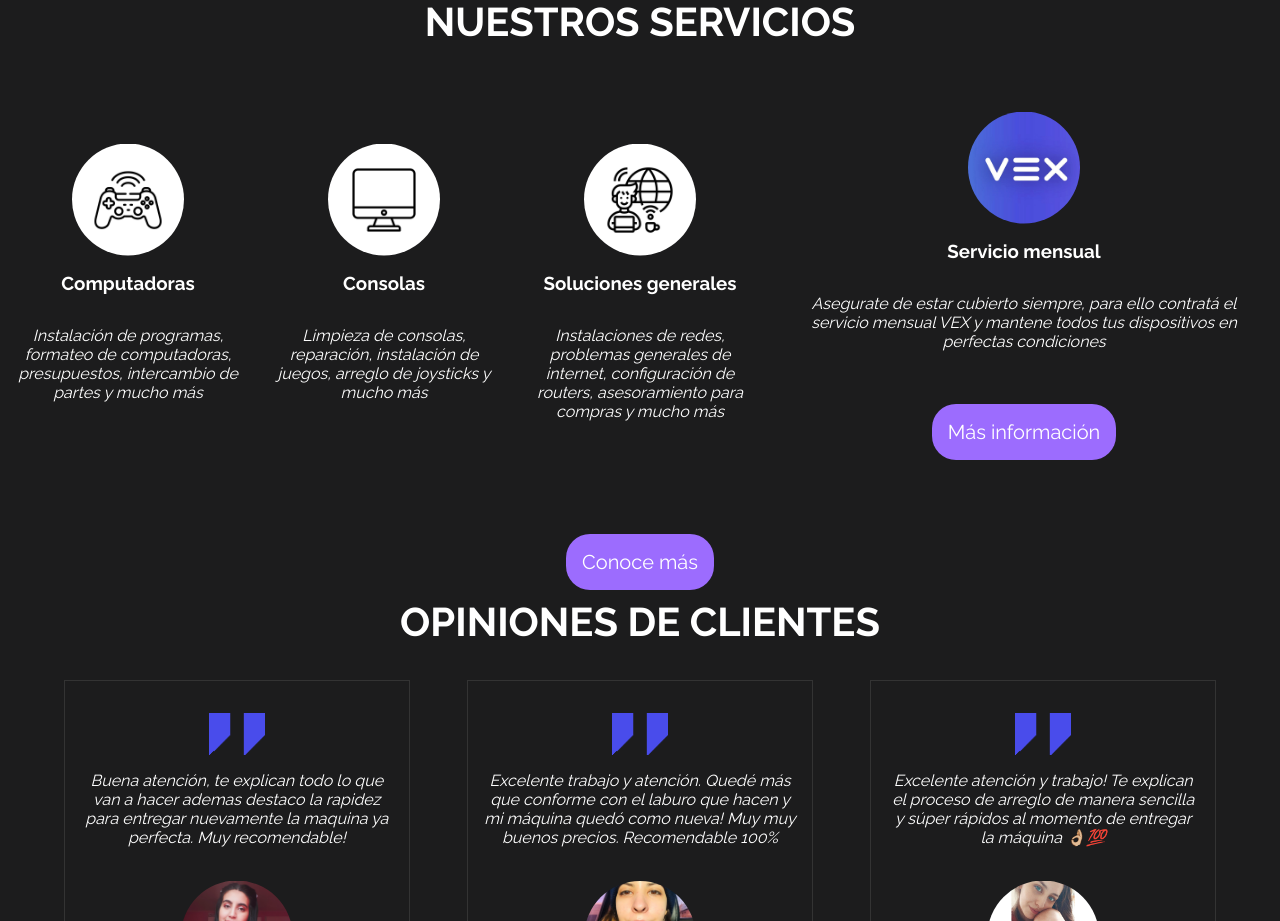
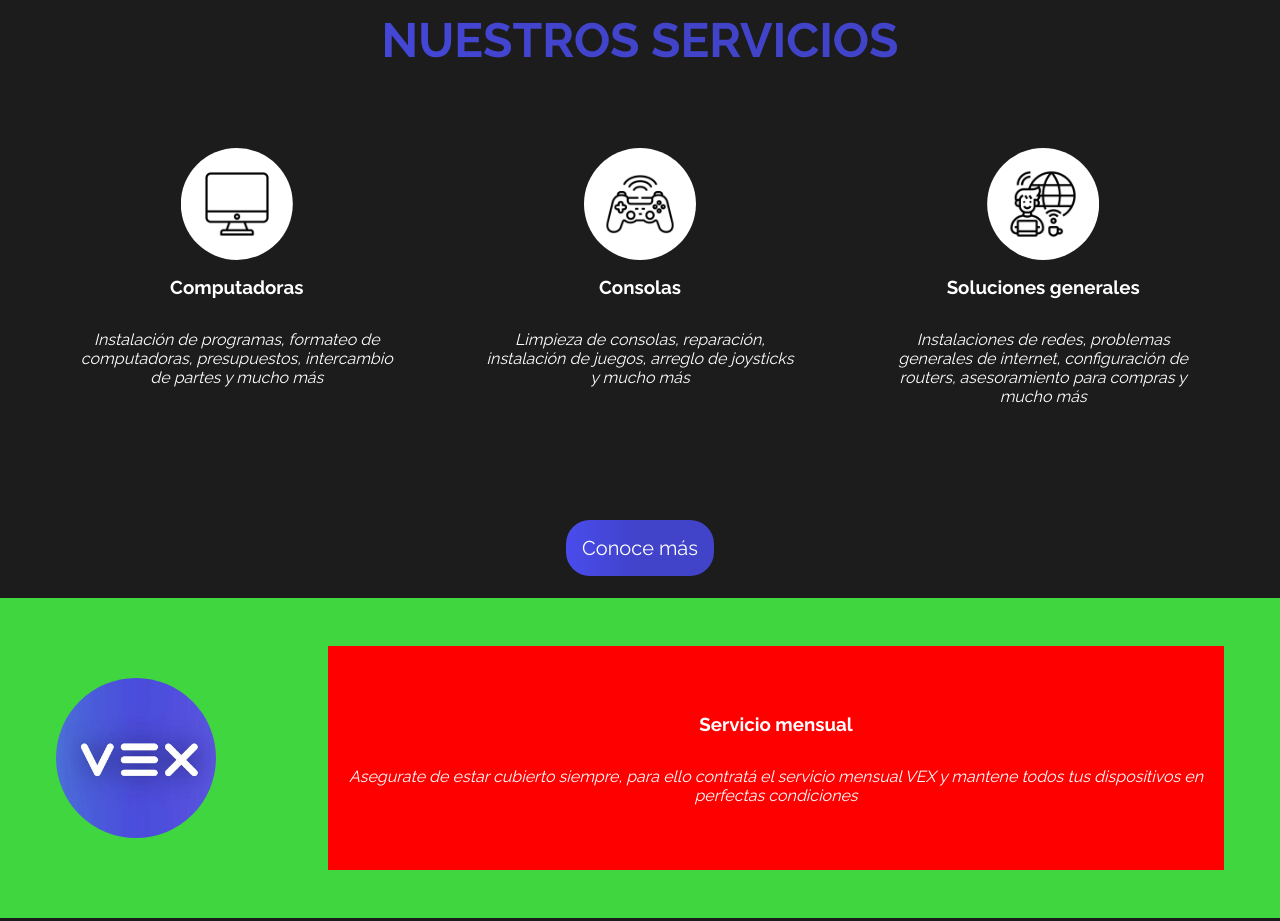
Before and after one commit to Julianpaullopez/VEX, a plain HTML site: page index.html in a window 1280 px wide. Shown: the part 802-1723 px from the top of the page. Drawn offline with Linux system fonts and the light colour scheme.

Commit message:
Versión 1.5

```diff
--- a/index.html
+++ b/index.html
@@ -36,35 +36,51 @@
     <!------------------------------MEDIO-------------------------------------------------------------------------->
 
             <section class="serviciovex">
-                <h1 class="h1serviciovex">NUESTROS SERVICIOS</h1>
+                <h1 class="titulos">NUESTROS SERVICIOS</h1>
                 <div class="contenedorserviciovex">
                     <div class="servicio1">
-                        <img src="assets/s1.png" alt="" class="imgservicio">
+                        <img src="assets/s2.png" alt="" class="imgservicio">
                         <h3 class="h3servicio">Computadoras</h3>
                         <p class="pservicio">Instalación de programas, formateo de computadoras, presupuestos, intercambio de partes y mucho más</p>
                     </div>
+
+                    <div class="separacion"></div>
+
                     <div class="servicio2">
-                        <img src="assets/s2.png" alt="" class="imgservicio">
+                        <img src="assets/s1.png" alt="" class="imgservicio">
                         <h3 class="h3servicio">Consolas</h3>
                         <p class="pservicio">Limpieza de consolas, reparación, instalación de juegos, arreglo de joysticks y mucho más</p>
                     </div>
+
+                    <div class="separacion"></div>
+
                     <div class="servicio3">
                         <img src="assets/s3.png" alt="" class="imgservicio">
                         <h3 class="h3servicio">Soluciones generales</h3>
                         <p class="pservicio">Instalaciones de redes, problemas generales de internet, configuración de routers, asesoramiento para compras y mucho más</p>
                     </div>
-                    <div class="servicio4">
-                        <img src="assets/s4.jpg" alt="" class="imgservicio">
-                        <h3 class="h3servicio">Servicio mensual</h3>
-                        <p class="pservicio">Asegurate de estar cubierto siempre, para ello contratá el servicio mensual VEX y mantene todos tus dispositivos en perfectas condiciones</p>
-                        <a href="#" class="bots4">Más información</a>
-                    </div>
                 </div>
                 <a href="www.facebook.com/vexsoltec/reviews" class="bot">Conoce más</a>
             </section>
+
+            <section class="serviciovex2">
+                <div class="img">
+                    <img src="assets/s4.jpg" alt="" class="imgservicio2">
+                </div>
+                <div class="contenedorserviciovex2">
+                    <h3 class="h3servicio">Servicio mensual</h3>
+                    <p class="pservicio">Asegurate de estar cubierto siempre, para ello contratá el servicio mensual VEX y mantene todos tus dispositivos en perfectas condiciones</p>
+                </div>
+            </section>
+
+
+
+
+
+
     <!---------------------------valoraciones start---------------------------->
             <section class="valoraciones">
-                <h1 class="h1valoraciones">OPINIONES DE CLIENTES</h1>
+                <h1 class="titulos">OPINIONES DE CLIENTES</h1>
                 <div class="contenedorvaloraciones">
                     <div class="valoracion1">
                         <img src="Assets/Valoraciones/quote.png" alt="quote" class="quote">
@@ -114,10 +130,9 @@
                         </div>
                     </div>
                 </div>
-                <a href="www.facebook.com/vexsoltec/reviews" class="botonvaloraciones">Conoce más</a>
+                <a href="www.facebook.com/vexsoltec/reviews" class="bot">Conoce más</a>
             </section>
 
-    <!---------------------------valoraciones end---------------------------->
 
 
 
--- a/interfaz.css
+++ b/interfaz.css
@@ -1,4 +1,4 @@
-@import url('https://fonts.googleapis.com/css2?family=Raleway:wght@100;300;400;500;700&display=swap');
+@import url('https://fonts.googleapis.com/css2?family=Raleway:wght@100;300;400;500;700;900&display=swap');
 
 
 
@@ -9,17 +9,13 @@
     padding: 0;
     box-sizing: border-box;
 }
-:root{
-    --main-color:#494ceb;
-    --border: .1rem solid white;
-}
-
 .grid{
     display:grid;
     grid-template-columns: 100%;
-    grid-template-rows: 100vh 75vh 75vh 30vh;
+    grid-template-rows: 100vh 75vh 40vh 75vh 30vh;
     grid-template-areas:    "inicio"
                             "serviciovex"
+                            "serviciovex2"
                             "valoraciones"
                             "footer";
 }
@@ -91,44 +87,36 @@
         opacity: 0.5;
         z-index:5;
     }
-/*----------------inicio end------------------*/
+/*----------------INICIO END------------------*/
 
-/*----------------serviciovex start------------------*/
+/*----------------MEDIO START------------------*/
 .serviciovex{
     grid-area: serviciovex;
-    background-color: #1c1c1d; /* #1c1c1c */
+    background-color:#1c1c1d; /* #1c1c1d */
     width: 100%;
     display:flex;
     flex-flow: column wrap;
     justify-content: center;
     align-items: center;
-
 }
-    .h1serviciovex{
+    .titulos{
         text-align: center;
-        color: white;
         width: 100%;
-        font-weight: bold;
-        font-size: 2.5rem;
-
+        font-weight:bold;
+        font-size: 3rem;
+        background-image: linear-gradient(90deg,#494ceb,#4143c9 50%);
+        -webkit-background-clip: text;
+        -webkit-text-fill-color: transparent;
+        background-clip: text;
     }
     .contenedorserviciovex{
         display:flex;
-        margin: auto;
+        margin-top: 1rem;
+        margin-bottom: 1rem;
         flex-flow: row wrap;
-        width: 100%;
+        width: 90%;
         height: 70%;
         text-align: center;
-    }
-    .bot{
-        text-decoration: none;
-        background: #9c6cfe;
-        color: white;
-        border-radius: 1.5rem;
-        text-align: center;
-        font-size: 1.25rem;
-        padding: 1rem;
-        margin-bottom: 0.5rem;
     }
         .servicio1{
             background-color: #1c1c1d;
@@ -137,8 +125,7 @@
             justify-content: center;
             align-items: center;
             align-content: center;
-            width: 20%;
-
+            width: 30%;
         }
                                                 .imgservicio{
                                                     clip-path: circle();
@@ -155,7 +142,6 @@
                                                     font-style:italic;
                                                     height: 30%;
                                                     text-overflow: ellipsis;
-
                                                 }
         .servicio2{
             background-color: #1c1c1d;
@@ -164,9 +150,7 @@
             justify-content: center;
             align-items: center;
             align-content: center;
-
-            width: 20%;
-
+            width: 30%;
         }
         .servicio3{
             background-color: #1c1c1d;
@@ -175,33 +159,54 @@
             justify-content: center;
             align-items: center;
             align-content: center;
-
-            width: 20%;
-
+            width: 30%;
         }
-        .servicio4{
-            background-color:#1c1c1d;
-            display: flex;
-            flex-flow: column wrap;
-            justify-content: center;
-            align-items: center;
-            align-content: center;
-
-            width: 40%;
-        }
-        .bots4{
-
+    .bot{
+        display: block;
         text-decoration: none;
-        background: #9c6cfe;
         color: white;
         border-radius: 1.5rem;
         text-align: center;
         font-size: 1.25rem;
         padding: 1rem;
         margin-bottom: 0.5rem;
+        background-image: linear-gradient(90deg,#494ceb,#4143c9 50%);
+    }
+
+
+/*---Comienzo area de servicio vex mensual---*/
+    .serviciovex2{
+        grid-area: serviciovex2;
+        background-color:#1c1c; /* #1c1c1d */
+        width: 100%;
+        display:flex;
+        flex-flow: column wrap;
+        justify-content: center;
+        align-items: center;
+    }
+    .img{
+        display:flex;
+        flex-flow: column wrap;
+        width: auto;
+    }
+        .imgservicio2{
+            clip-path: circle();
+            height:10rem;
         }
-/*----------------serviciovex end------------------*/
-/*----------------valoraciones start------------------*/
+    .contenedorserviciovex2{
+        display:flex;
+        margin-top: 1rem;
+        margin-bottom: 1rem;
+        flex-flow: column wrap;
+        width: 70%;
+        height: 70%;
+        text-align: center;
+        background-color: red;
+        justify-content: center;
+    }
+
+
+/*---Comienzo area de valoraciones---*/
 .valoraciones{
     grid-area: valoraciones;
     background-color: #1c1c1d;
@@ -210,34 +215,16 @@
     flex-flow: column wrap;
     justify-content: center;
     align-items: center;
-
 }
-    .h1valoraciones{
-        text-align: center;
-        color: white;
-        width: 100%;
-        font-weight: bold;
-        font-size: 2.5rem;
-
-    }
+    /*h1*/
     .contenedorvaloraciones{
         display:flex;
-        margin: auto;
+        margin-top: 1rem;
+        margin-bottom: 1rem;
         flex-flow: row wrap;
         width: 90%;
         height: 70%;
         text-align: center;
-    }
-    .botonvaloraciones{
-        display: block;
-        text-decoration: none;
-        background: #9c6cfe;
-        color: white;
-        border-radius: 1.5rem;
-        text-align: center;
-        font-size: 1.25rem;
-        padding: 1rem;
-        margin-bottom: 0.5rem;
     }
         .valoracion1{
             width: 30%;
@@ -295,9 +282,9 @@
         .separacion{
             width: 5%;
         }
+    /*boton ahref*/
 
 
-/*----------------valoraciones end------------------*/
 /*---------------------------------------------CONTACTO----------------------------------------------------------*/
 /*----------------inicio start------------------*/
 .iniciocontacto{
@@ -351,11 +338,6 @@
         width:25%;
         height: 100%;
     }
-
-
-
-
-
 .form{
     grid-area: formulario;
     background-color:lightsalmon;
```
